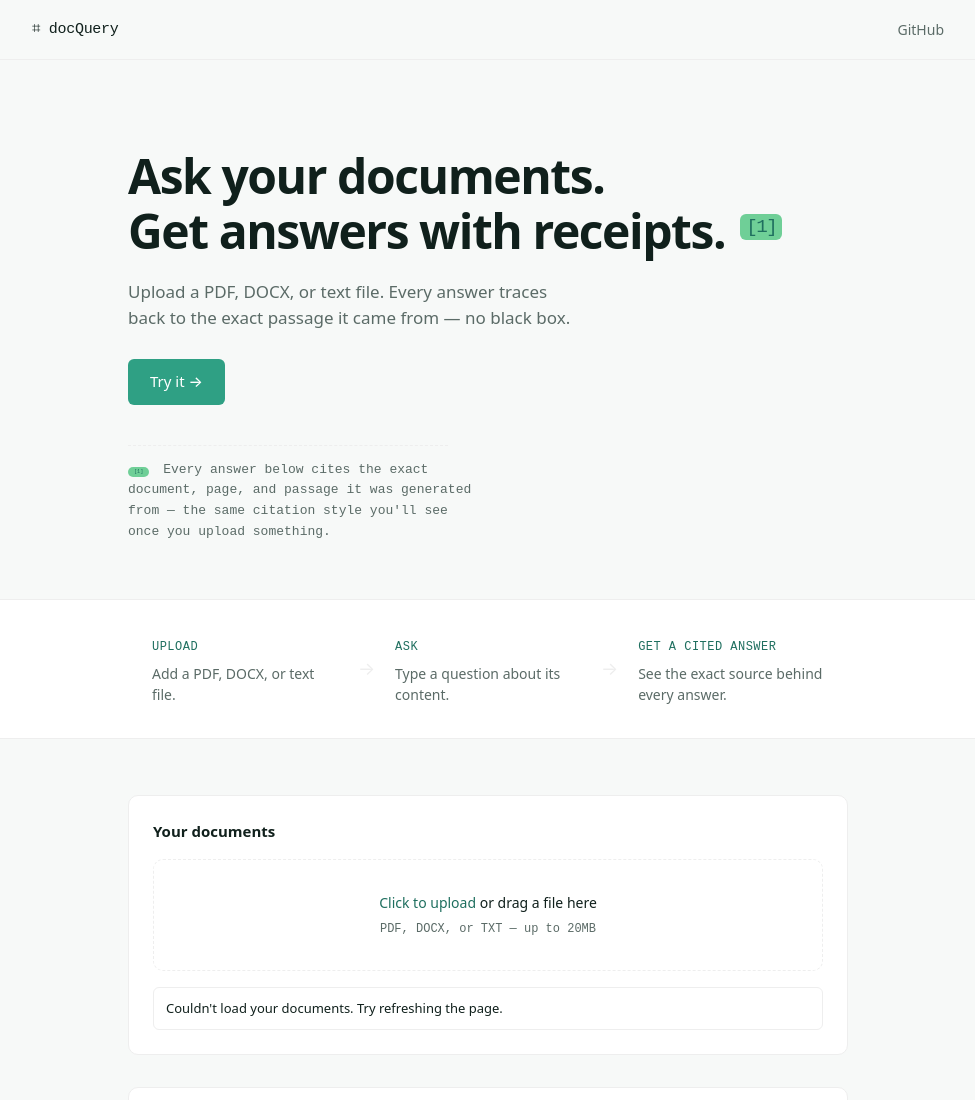
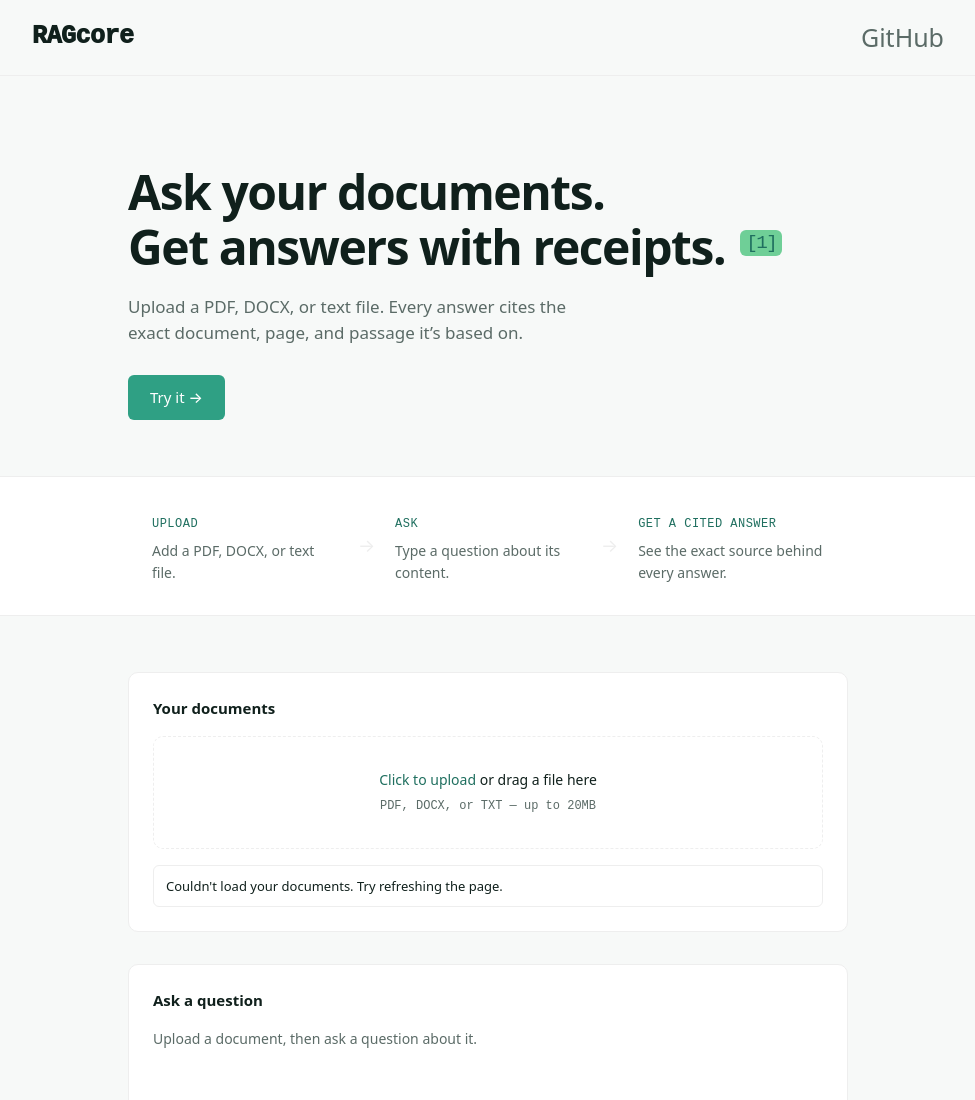
Before and after one commit to haricharanbytes/ragcore-eval, a plain HTML site: page static/index.html in a window 1280 px wide. Shown: the top 1100 px of the page, without its empty margins (152-1127 px from the left). Drawn offline with Linux system fonts and the light colour scheme; no server answers.

Commit message:
fix: change website name and add github link

```diff
--- a/static/css/style.css
+++ b/static/css/style.css
@@ -84,13 +84,13 @@ input:focus-visible,
 
 .nav__logo {
   font-family: var(--font-mono);
-  font-weight: 500;
-  font-size: 15px;
+  font-weight: 1000;
+  font-size: 25px;
   letter-spacing: -0.02em;
 }
 
 .nav__link {
-  font-size: 14px;
+  font-size: 25px;
   color: var(--color-text-secondary);
   text-decoration: none;
 }
--- a/static/index.html
+++ b/static/index.html
@@ -3,7 +3,7 @@
 <head>
   <meta charset="UTF-8" />
   <meta name="viewport" content="width=device-width, initial-scale=1.0" />
-  <title>docQuery — Ask your documents</title>
+  <title>RAGCore — Ask your documents</title>
   <meta name="description" content="Upload a document and ask questions about it. Every answer is traced back to the exact passage it came from." />
   <link rel="stylesheet" href="/static/css/style.css" />
 </head>
@@ -12,8 +12,8 @@
   <!-- ============ NAV ============ -->
   <header class="nav">
     <div class="nav__inner">
-      <span class="nav__logo">⌗ docQuery</span>
-      <a class="nav__link" href="https://github.com" target="_blank" rel="noopener">GitHub</a>
+      <span class="nav__logo">RAGcore</span>
+      <a class="nav__link" href="https://github.com/haricharanbytes/ragcore-eval" target="_blank" rel="noopener">GitHub</a>
     </div>
   </header>
 
@@ -26,18 +26,12 @@
         <sup class="footnote-mark" data-footnote-target="footnote-1">[1]</sup>
       </h1>
       <p class="hero__subtext">
-        Upload a PDF, DOCX, or text file. Every answer traces back to the
-        exact passage it came from — no black box.
+        Upload a PDF, DOCX, or text file. Every answer cites the exact document, page, and passage it’s based on.
+
       </p>
       <a href="#app" class="btn btn--primary hero__cta">Try it →</a>
 
-      <div class="hero__footnote-rule"></div>
-      <p class="hero__footnote" id="footnote-1">
-        <span class="footnote-mark">[1]</span>
-        Every answer below cites the exact document, page, and passage it
-        was generated from — the same citation style you'll see once you
-        upload something.
-      </p>
+
     </div>
   </section>
 
```
